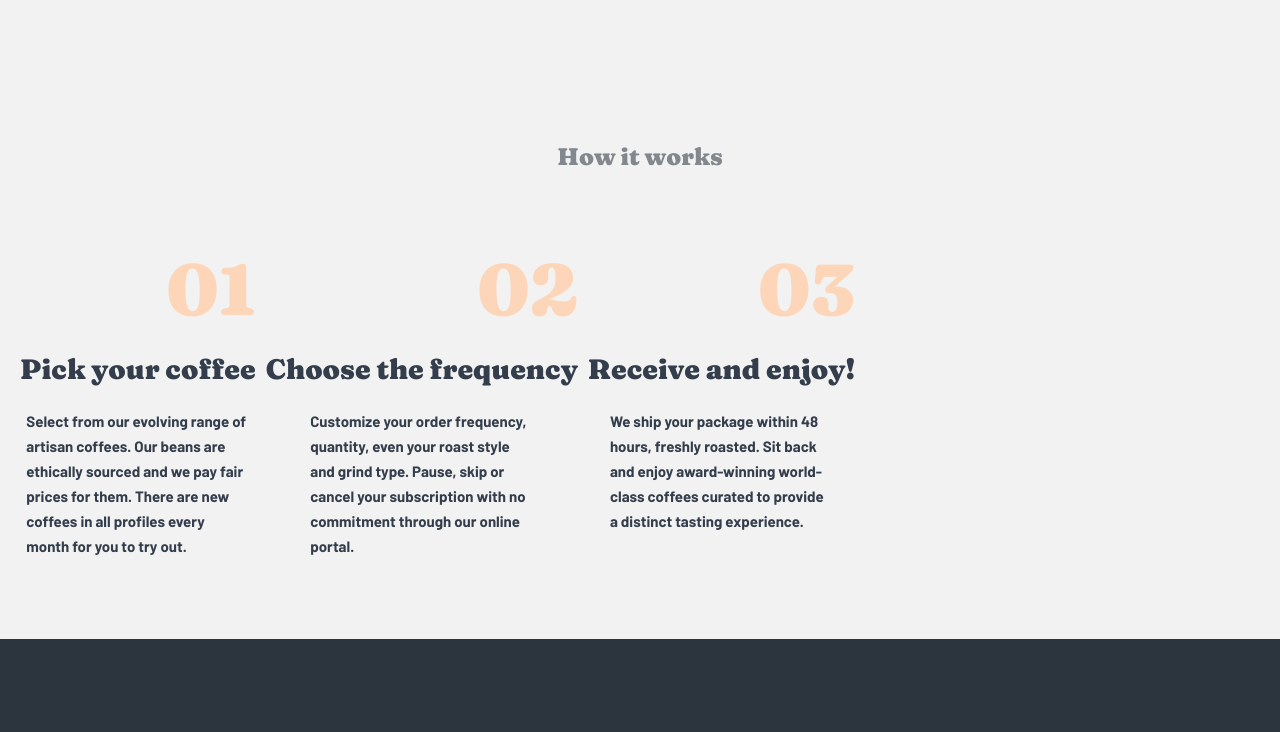
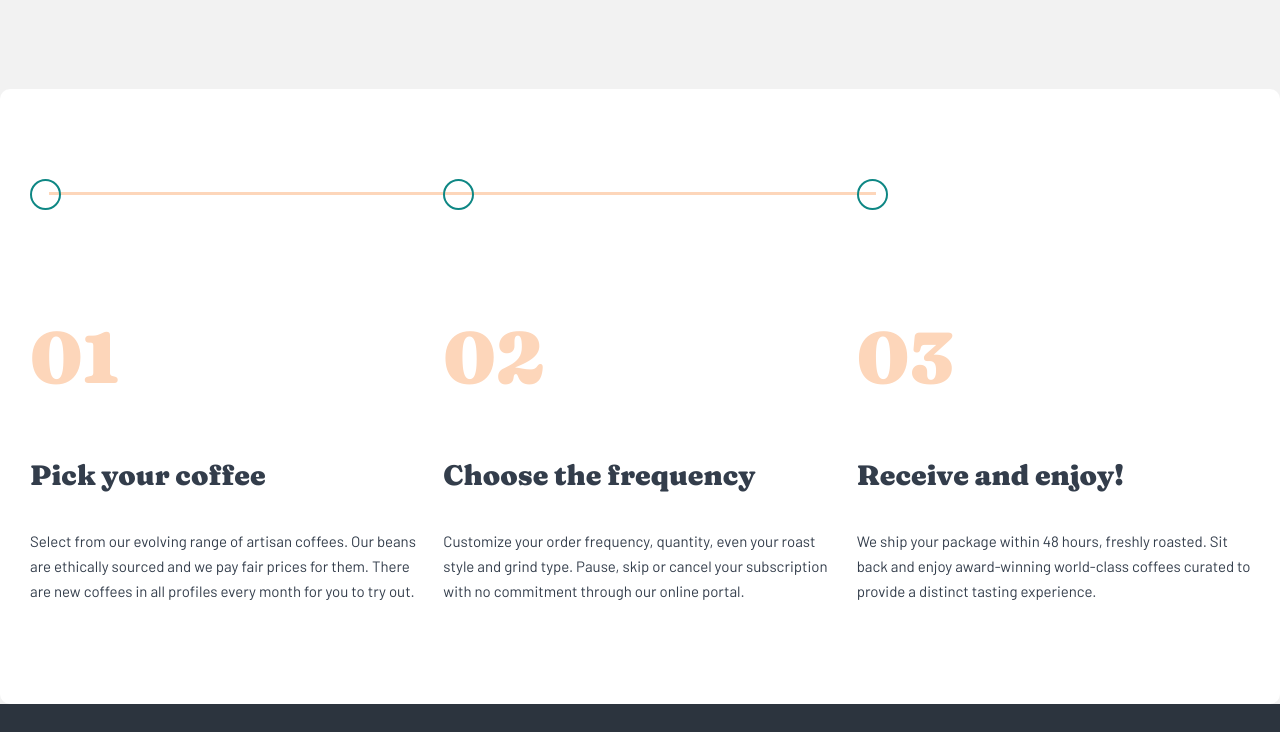
Before and after one commit to jasur727/48-dars-coofferoster, a plain HTML site: page index.html in a window 1280 px wide. Shown: the part 1986-2718 px from the top of the page. Drawn offline with Linux system fonts and the light colour scheme.

Commit message:
xatolar togirlanayapti

```diff
--- a/css/style.css
+++ b/css/style.css
@@ -338,63 +338,71 @@ body {
   color: #FEFCF7;
 }
 
-/* How it works< */
+/* STEP */
 
-.how--work__heading {
-  font-family: 'Fraunces 9pt', sans-serif;
-  font-size: 24px;
-  line-height: 32px;
-  text-align: center;
-  color: #83888F;
-  margin-top: 120px;
-  margin-bottom: 80px;
+.step {
+  background-color: #ffffff;
+  border-radius: 10px;
 }
 
-.how-work__item {
+.step-item {
   padding: 0;
+  padding: 64px 24px 56px 24px;
+  counter-reset: work-process;
+
 }
 
-.how-work__icon {
+.step--icon {
   list-style: none;
+  counter-increment: work-process;
 }
 
-.pick--coffe__span {
-  font-family: 'Fraunces 9pt', sans-serif;
+.step__content::before {
   font-size: 72px;
   line-height: 72px;
+  display: block;
+  font-family: 'Fraunces 9pt', sans-serif;
   color: #FDD6BA;
-  display: flex;
-  justify-content: center;
   margin-bottom: 24px;
+  margin-top: 56px;
+  text-align: center;
 }
 
-.pick--coffe__heading {
+.step__content:nth-child(1)::before {
+  content: "0"counter(work-process);
+}
+
+
+.step-icon2 {
+  margin-top: 56px;
+  margin-bottom: 56px;
+}
+
+.step-heading {
   font-family: 'Fraunces 9pt', sans-serif;
   font-size: 28px;
   line-height: 32px;
   text-align: center;
-  color: #333D4B;
-  margin-bottom: 24px;
+  color: #000000;
 }
 
-.pick--coffe__text {
-  width: 327px;
+.step-text {
   font-family: 'Barlow', sans-serif;
   font-size: 15px;
   line-height: 25px;
   text-align: center;
-  color: #333D4B;
-  margin-left: auto;
-  margin-right: auto;
-  margin-bottom: 56px;
+  color: #000000;
 }
+
+
+
 /* footer */
 
-.footer-content__wrapper{
+.footer-content__wrapper {
   background-color: #2C343E;
 }
 
-.logo-wrapper{
+.logo-wrapper {
   width: 236px;
   padding-top: 54px;
   margin-left: auto;
@@ -402,7 +410,7 @@ body {
 }
 
 
-.footer-list{
+.footer-list {
   margin: 0;
   padding: 0;
   list-style: none;
@@ -412,7 +420,7 @@ body {
   margin-top: 50px;
 }
 
-.footer-link{
+.footer-link {
   font-family: "Barlow";
   font-style: normal;
   font-weight: bold;
@@ -427,15 +435,15 @@ body {
   padding: 0;
 }
 
-.footer-link:hover{
+.footer-link:hover {
   opacity: 0.6;
 }
 
-.footer-item:not(:last-child){
+.footer-item:not(:last-child) {
   margin-bottom: 20px;
 }
 
-.networks-list{
+.networks-list {
   margin: 0;
   padding: 0;
   list-style: none;
@@ -446,15 +454,15 @@ body {
   padding-bottom: 54px;
 }
 
-.nertworks-item:not(:last-child){
+.nertworks-item:not(:last-child) {
   margin-right: 24px;
 }
 
-.networks-link{
+.networks-link {
   fill: #FEFCF7;
 }
 
-.networks-link:hover{
+.networks-link:hover {
   opacity: 0.6;
 }
 
@@ -551,7 +559,7 @@ body {
   /* services */
 
   .services-section {
-    background-color: rgba(0, 0, 0, 0.815);
+    background-color: #2C343E;
     position: relative;
     z-index: 1;
   }
@@ -603,43 +611,82 @@ body {
     margin-left: 34px;
   }
 
-  /* how work */
-
-  .how-work__item {
-    display: flex;
+  /* step */
+  .step {
+    margin-top: 68px;
   }
 
-  .how-work__icon{
+  .step-item {
+    margin: 0;
+    padding: 0;
+    display: flex;
+    padding-top: 176px;
+    position: relative;
+  }
+
+  .step--icon {
+    width: 223px;
+    margin-left: 10px;
     position: relative;
     z-index: 1;
-    padding-left: 0;
-    padding-right: 10px;
+    flex-grow: 1;
+    margin-bottom: 100px;
   }
 
-  .pick--coffe__span {
-    display: flex;
-    justify-content: end;
+  .step__content::before {
     text-align: left;
   }
 
-  .pick--coffe__heading {
+  .step-heading {
+    margin: 0;
+    font-family: 'Fraunces 9pt', sans-serif;
     text-align: left;
+    font-size: 28px;
+    line-height: 32px;
+    color: #333D4B;
+    padding-top: 42px;
+    padding-bottom: 38px;
   }
 
-  .pick--coffe__text {
-    width: 223px;
+  .step-text {
+    margin: 0;
+    font-family: 'Barlow', sans-serif;
+    font-weight: normal;
+    font-style: normal;
+    text-align: left;
     font-size: 15px;
     line-height: 25px;
-    text-align: left;
+    color: #333D4B;
   }
 
-  .footer-list{
+  .step--icon::before {
+    content: '';
+    position: absolute;
+    width: 31px;
+    height: 31px;
+    border: 2px solid #0E8784;
+    border-radius: 50%;
+    top: -86px;
+  }
+
+  .step--icon:not(:last-child):after {
+    content: '';
+    position: absolute;
+    width: calc(100% + 10px);
+    height: 3px;
+    background-color: #FDD6BA;
+    top: -73px;
+    left: 19px;
+    z-index: -1;
+  }
+
+  .footer-list {
     display: flex;
     flex-direction: row;
     justify-content: center;
   }
 
-  .footer-item2{
+  .footer-item2 {
     padding: 0 32px;
   }
 
@@ -748,15 +795,15 @@ body {
     margin-right: auto;
   }
 
-  .footer-content__wrapper{
+  .footer-content__wrapper {
     display: flex;
     flex-direction: row;
     justify-content: space-between;
     align-items: baseline;
-    padding: 48px 85px;
+    padding: 0 85px;
   }
 
-  .logo-wrapper{
+  .logo-wrapper {
     margin: 0;
     padding: 0;
   }
--- a/index.html
+++ b/index.html
@@ -162,43 +162,37 @@
     </div>
   </main>
 
-  <section>
+  <section class="step">
     <div class="container">
-      <div class="how-work">
-        <h2 class="how--work__heading">How it works</h2>
+      <ul class="step-item">
 
-        <ul class="how-work__item">
-
-          <li class="how-work__icon">
-            <div class="how-work__list">
-              <span class="pick--coffe__span">01</span>
-              <h3 class="pick--coffe__heading">Pick your coffee</h3>
-              <p class="pick--coffe__text">Select from our evolving range of artisan coffees. Our beans are ethically
-                sourced and we pay fair prices for them. There are new coffees in all profiles every month for you to
-                try out.</p>
+        <li class="step--icon icon--step">
+          <div class="step__content">
+            <h2 class="step-heading">Pick your coffee</h2>
+            <p class="step-text">Select from our evolving range of artisan coffees. Our beans are ethically sourced and
+              we
+              pay fair prices for them. There are new coffees in all profiles every month for you to try out.</p>
           </div>
         </li>
 
-          <li class="how-work__icon">
-            <div class="how-work__list">
-              <span class="pick--coffe__span">02</span>
-              <h3 class="pick--coffe__heading">Choose the frequency</h3>
-              <p class="pick--coffe__text">Customize your order frequency, quantity, even your roast style and grind
-                type. Pause, skip or cancel your subscription with no commitment through our online portal.</p>
+        <li class="step--icon icon--step">
+          <div class="step__content">
+            <h2 class="step-heading">Choose the frequency</h2>
+            <p class="step-text">Customize your order frequency, quantity, even your roast style and grind type. Pause,
+              skip or cancel your subscription with no commitment through our online portal.</p>
           </div>
         </li>
 
-          <li class="how-work__icon">
-            <div class="how-work__list">
-              <span class="pick--coffe__span">03</span>
-              <h3 class="pick--coffe__heading">Receive and enjoy!</h3>
-              <p class="pick--coffe__text">We ship your package within 48 hours, freshly roasted. Sit back and enjoy
-                award-winning
-                world-class coffees curated to provide a distinct tasting experience.</p>
+        <li class="step--icon icon--step">
+          <div class="step__content">
+            <h2 class="step-heading">Receive and enjoy!</h2>
+            <p class="step-text">We ship your package within 48 hours, freshly roasted. Sit back and enjoy award-winning
+              world-class coffees curated to provide a distinct tasting experience.
+            </p>
           </div>
         </li>
+
       </ul>
-      </div>
     </div>
   </section>
 
```
Also changed, not shown: css/about.css (+22 -4 lines). Lines whose indentation alone changed are shown as unchanged.
